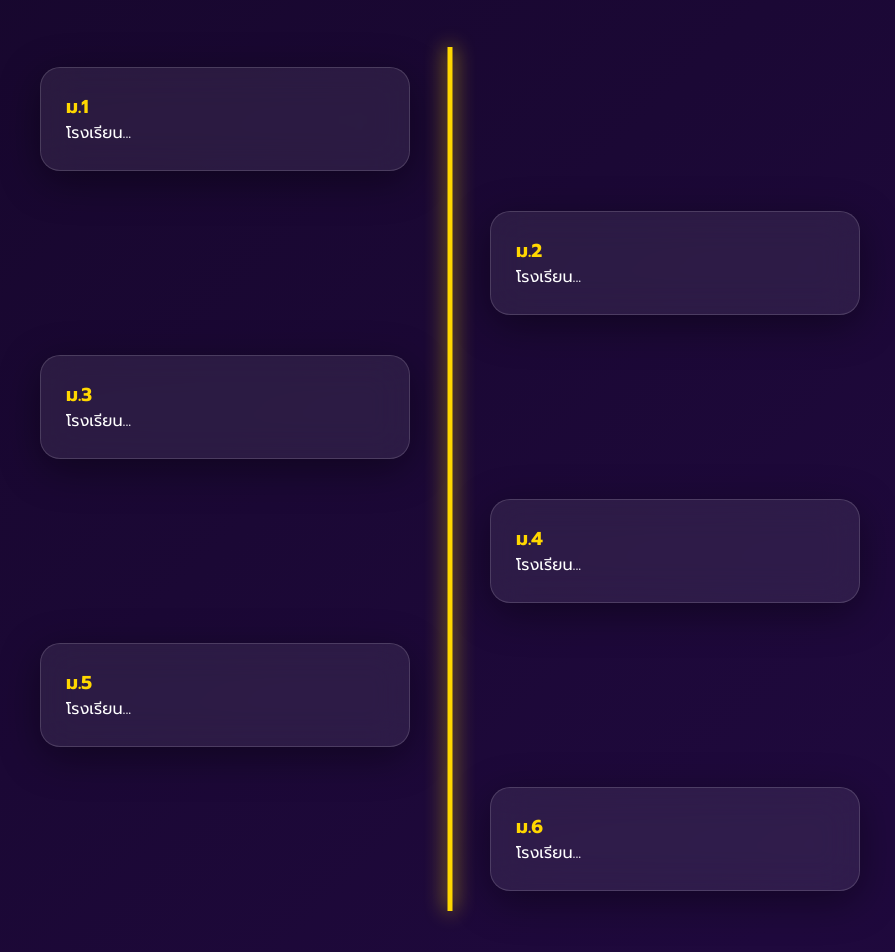
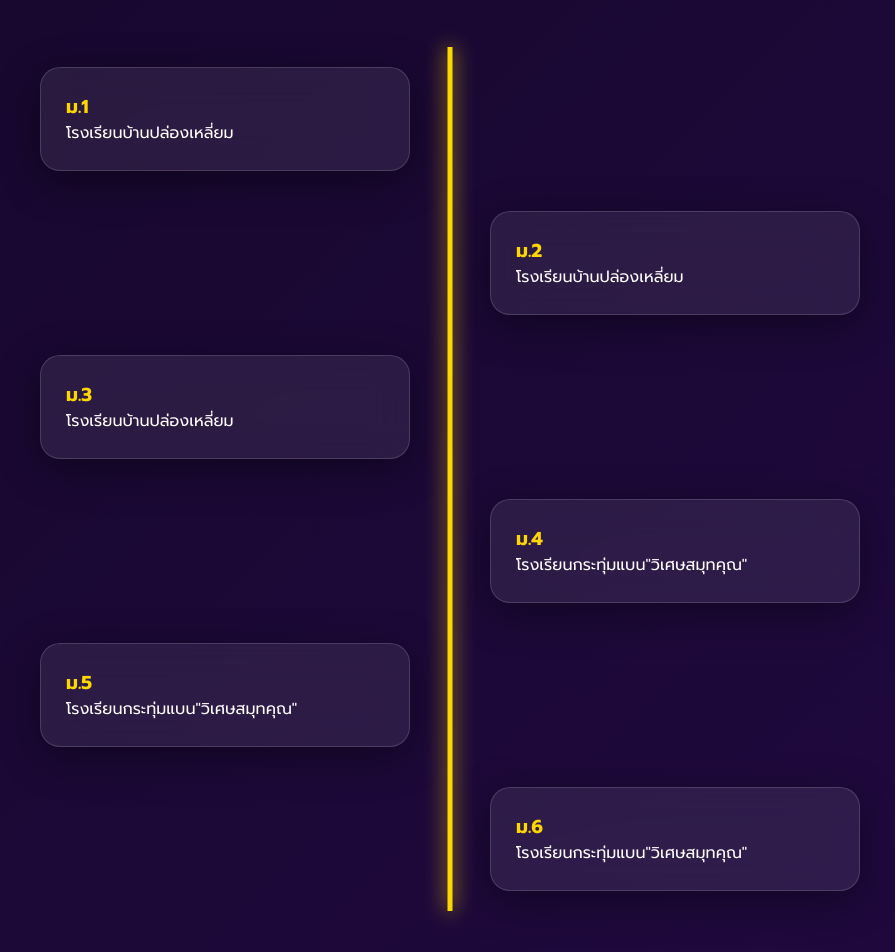
Before and after one commit to 467017-glitch/myportfolio35, a plain HTML site: page index.html in a window 1280 px wide. Shown: the part 1840-2792 px from the top of the page, without its empty margins (190-1085 px from the left). Drawn offline with nearby package versions, Linux system fonts and the light colour scheme.

Commit message:
Update index.html

```diff
--- a/index.html
+++ b/index.html
@@ -110,7 +110,7 @@
 
                 <p>งานอดิเรก:ดูหนัง ฟังเพลง :</p>
 
-                <p>ความสามารถ: :</p>
+                <p>ความสามารถ:เล่นเครื่องดนตรีแซ็กโซโฟน :</p>
 
                 <p>เป้าหมาย:เรียนจบมีงานทำ :</p>
 
@@ -131,42 +131,42 @@
             <div class="timeline-item" data-aos="fade-right">
                 <div class="glass">
                     <h3>ม.1</h3>
-                    <p>โรงเรียน...</p>
+                    <p>โรงเรียนบ้านปล่องเหลี่ยม</p>
                 </div>
             </div>
 
             <div class="timeline-item" data-aos="fade-left">
                 <div class="glass">
                     <h3>ม.2</h3>
-                    <p>โรงเรียน...</p>
+                    <p>โรงเรียนบ้านปล่องเหลี่ยม</p>
                 </div>
             </div>
 
             <div class="timeline-item" data-aos="fade-right">
                 <div class="glass">
                     <h3>ม.3</h3>
-                    <p>โรงเรียน...</p>
+                    <p>โรงเรียนบ้านปล่องเหลี่ยม</p>
                 </div>
             </div>
 
             <div class="timeline-item" data-aos="fade-left">
                 <div class="glass">
                     <h3>ม.4</h3>
-                    <p>โรงเรียน...</p>
+                    <p>โรงเรียนกระทุ่มแบน"วิเศษสมุทคุณ"</p>
                 </div>
             </div>
 
             <div class="timeline-item" data-aos="fade-right">
                 <div class="glass">
                     <h3>ม.5</h3>
-                    <p>โรงเรียน...</p>
+                    <p>โรงเรียนกระทุ่มแบน"วิเศษสมุทคุณ"</p>
                 </div>
             </div>
 
             <div class="timeline-item" data-aos="fade-left">
                 <div class="glass">
                     <h3>ม.6</h3>
-                    <p>โรงเรียน...</p>
+                    <p>โรงเรียนกระทุ่มแบน"วิเศษสมุทคุณ"</p>
                 </div>
             </div>
 
@@ -184,7 +184,7 @@
 
             <p>
 
-                เขียน SOP ของคุณที่นี่...
+                เขียน
 
             </p>
 
```
